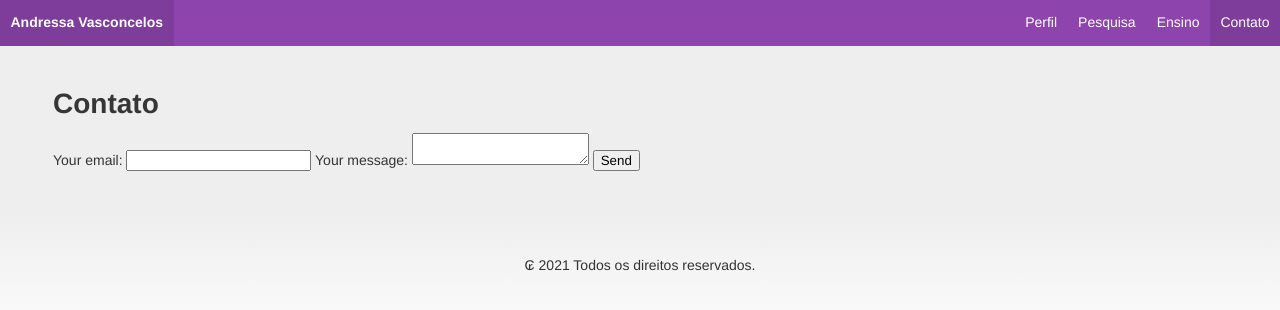
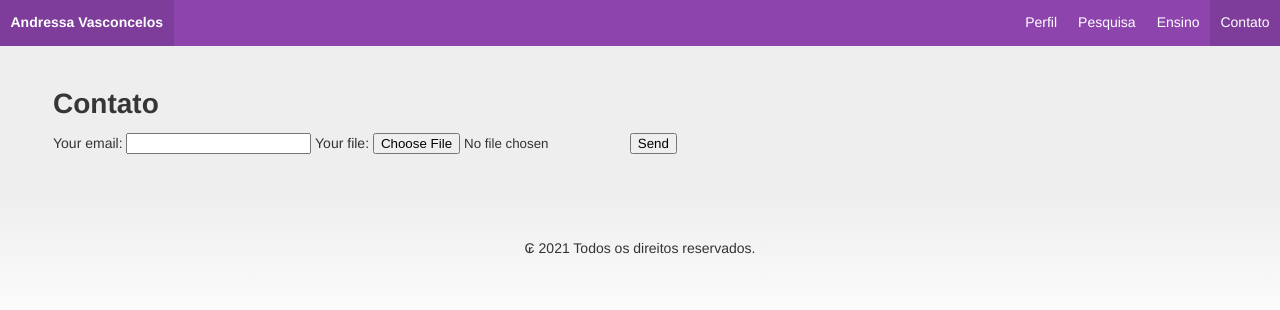
Before and after one commit to andressamielke/andressamielke.github.io, a Jekyll site: the page built from contato.md, in a window 1280 px wide. Shown: the top 310 px of the page. Built offline with Jekyll 4.4.1, drawn with Linux system fonts in a browser that asks for light colours; some web fonts are replaced.

Commit message:
Update contato.md

```diff
--- a/contato.md
+++ b/contato.md
@@ -12,17 +12,16 @@ layout: default
 <form
   action="https://formspree.io/f/mqkgrklg"
   method="POST"
+  enctype="multipart/form-data"
 >
   <label>
     Your email:
     <input type="email" name="_replyto">
   </label>
   <label>
-    Your message:
-    <textarea name="message"></textarea>
+    Your file:
+    <input type="file" name="upload">
   </label>
-
-  <!-- your other form fields go here -->
 
   <button type="submit">Send</button>
 </form>
```
